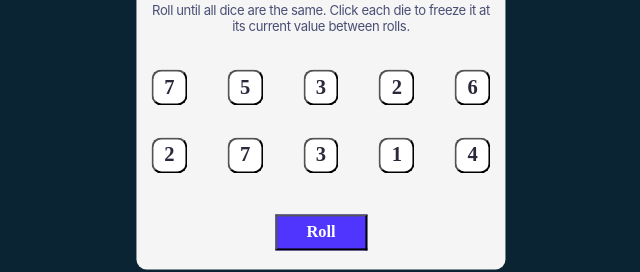
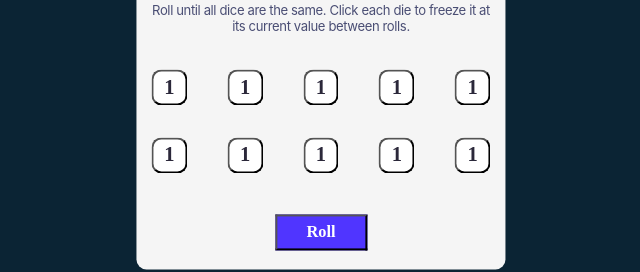
Before and after one commit to alkrona/react-tennis, a React (Create React App) app: page / in a window 1280 px wide. Shown: the part 314-586 px from the top of the page, without its empty margins (319-959 px from the left). Built offline with nearby package versions, Linux system fonts and the light colour scheme.

Commit message:
all logic except final validation complete

```diff
--- a/package.json
+++ b/package.json
@@ -6,6 +6,7 @@
     "@testing-library/jest-dom": "^5.17.0",
     "@testing-library/react": "^13.4.0",
     "@testing-library/user-event": "^13.5.0",
+    "nanoid": "^5.0.4",
     "react": "^18.2.0",
     "react-dom": "^18.2.0",
     "react-scripts": "5.0.1",
--- a/src/App.js
+++ b/src/App.js
@@ -1,11 +1,36 @@
 import { useState } from "react";
 import Die from "./components/Die";
 
+import dies from "./components/dies";
 function App() {
   const dieValues_temp = [1, 1, 1, 1, 1, 1, 1, 1, 1, 1];
-  const [dieValues, setDieValues] = useState(dieValues_temp.map(() => {
-    return Math.floor(Math.random() * (9 - 1 + 1)) + 1;
-  }));
+  const [dieValues, setDieValues] = useState(dies)
+  function resetAll(){
+    setDieValues(prevValue=>{
+      return prevValue.map(currentValue=>{
+        return {...currentValue,value:Math.floor(Math.random() * (9 - 1 + 1)) + 1,isOn:false}
+      })
+    })
+  }
+  function handleResetButton(props){
+    console.log("handle reset button working")
+    setDieValues(prevValue => {
+      return prevValue.map(currentValue => {
+        return currentValue.isOn ? currentValue:{...currentValue, value:Math.floor(Math.random() * (9 - 1 + 1)) + 1}
+      });
+    });
+  }
+  function handleClick(id) {
+
+    setDieValues(prevValue => {
+      return prevValue.map(currentValue => {
+        return currentValue.id === id ? {...currentValue, isOn:!currentValue.isOn}: currentValue
+      });
+    });
+
+  }
+
+
 
   return (
     <div className="App">
@@ -16,12 +41,12 @@ function App() {
 
     <div className="DieArray">
       {dieValues.map(die_val => {
-        return <Die value={die_val} key={die_val} />;
+        return <Die value={die_val.value} id = {die_val.id} isOn={die_val.isOn} key={die_val.id} handleClick={handleClick} />;
       })}
     </div>
 
       <div className="ResetButton">
-      <button>Roll</button>
+      <button onClick={handleResetButton}>Roll</button>
       </div>
     </div>
   );
--- a/src/components/Die.js
+++ b/src/components/Die.js
@@ -1,8 +1,11 @@
 import React from "react";
-export default function Die(prop){
+export default function Die(props){
+    const styles = {
+        backgroundColor: props.isOn ?  "#59E391":"#FFFFFF"
+    }
     return(
         <div className="Die">
-        <button>{prop.value}</button>
+        <button style={styles} onClick={()=>props.handleClick(props.id)}>{props.value}</button>
         </div>
     )
 }
--- /dev/null
+++ b/src/components/dies.js
@@ -0,0 +1,72 @@
+export default[
+    {
+        "id":1 ,
+        "value":1,
+        "isOn":false
+
+
+    },
+    {
+        "id":2 ,
+        "value":1,
+        "isOn":false
+
+
+    },
+    {
+        "id":3 ,
+        "value":1,
+        "isOn":false
+
+
+    },
+    {
+        "id":4 ,
+        "value":1,
+        "isOn":false
+
+
+    },
+    {
+        "id":5 ,
+        "value":1,
+        "isOn":false
+
+
+    },
+    {
+        "id":6 ,
+        "value":1,
+        "isOn":false
+
+
+    },
+    {
+        "id":7 ,
+        "value":1,
+        "isOn":false
+
+
+    },
+    {
+        "id":8 ,
+        "value":1,
+        "isOn":false
+
+
+    },
+    {
+        "id":9 ,
+        "value":1,
+        "isOn":false
+
+
+    },
+    {
+        "id":10 ,
+        "value":1,
+        "isOn":false
+
+
+    }
+]
```
Also changed, not shown: 1 other file (tests, documents, lock files or other folders).
